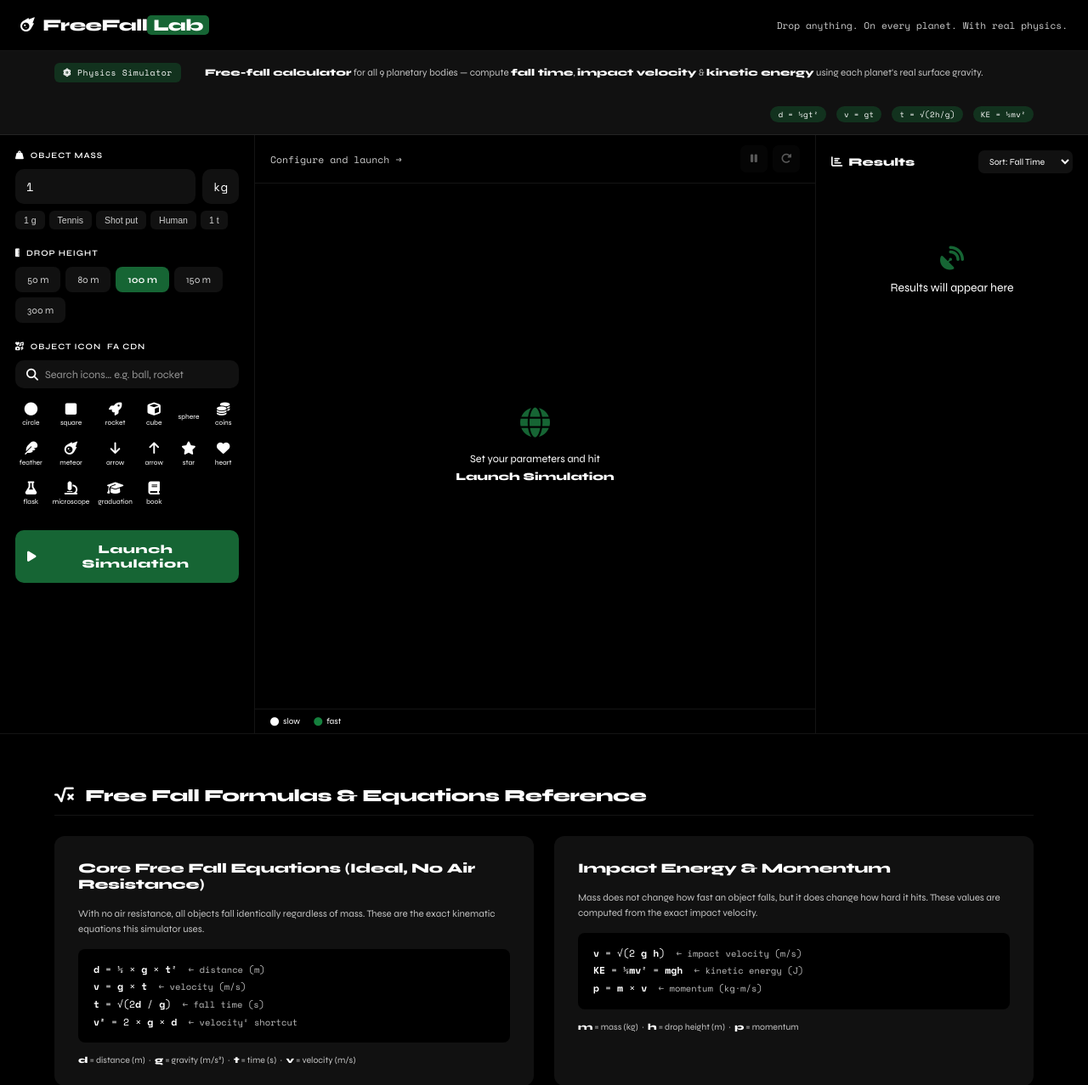
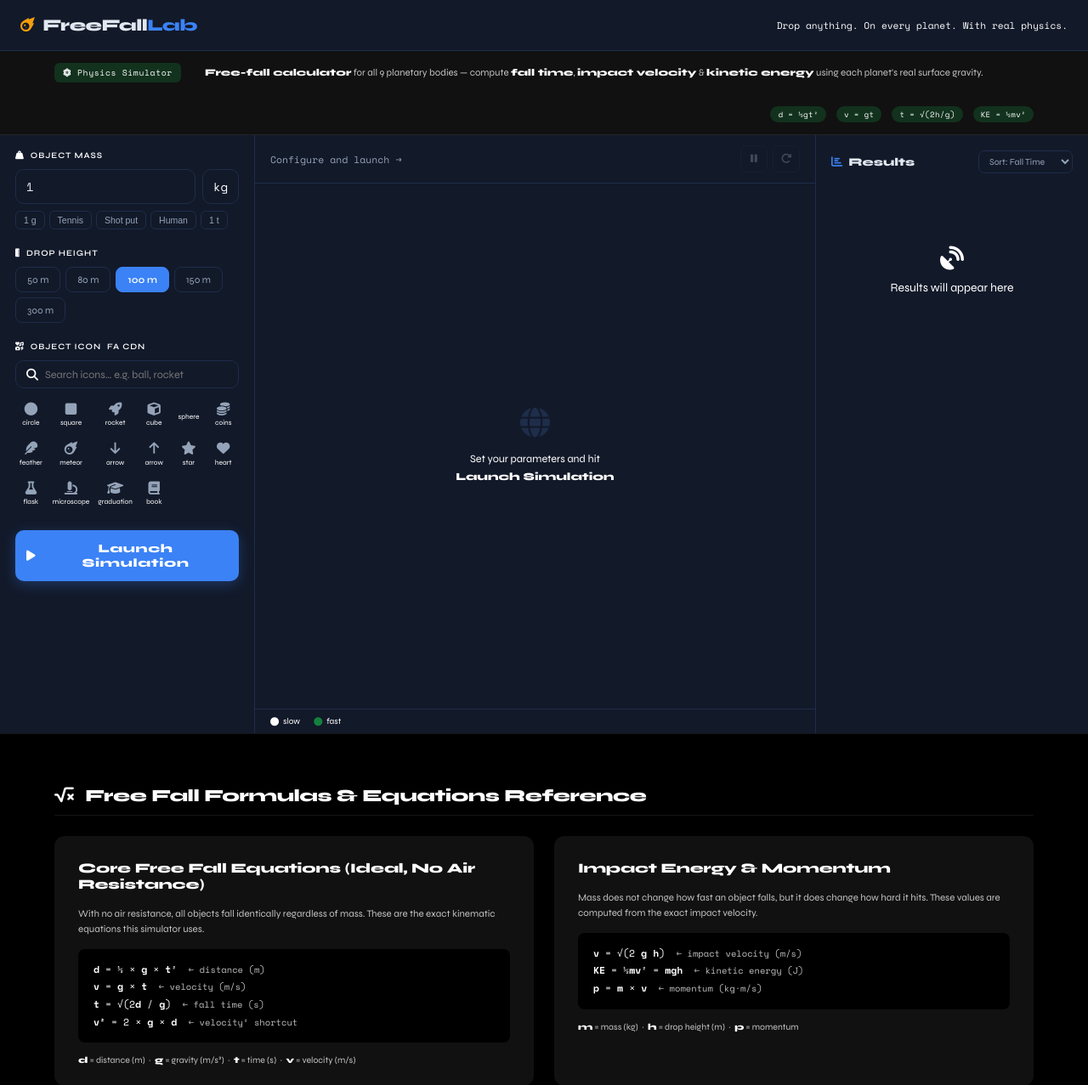
Before and after one commit to Leyaaaan1/FreeFallSimulations, a Flask app: page / in a window 1280 px wide. Shown: the top 1277 px of the page at 85% size. Run offline with Flask 3, Linux system fonts and the light colour scheme.

Commit message:
update the css and sim.js

```diff
--- a/static/css/style.css
+++ b/static/css/style.css
@@ -8,38 +8,35 @@
 }
 
 :root {
-    /* Black surfaces */
-    --bg: #000000;
-    --bg2: #111111;
-    /* inputs, buttons, cards */
-    --bg3: #000000;
-    /* panels */
+    --bg: #080c14;
+    --bg2: #0d1322;
+    --bg3: #121929;
+    --border: #1e2d4a;
+    --primary: #3b82f6;
+    --primary-d: #1d4ed8;
+    --accent: #f59e0b;
+    --accent2: #10b981;
+    --danger: #ef4444;
+    --txt: #e2e8f0;
+    --txt2: #94a3b8;
+    --txt3: #ffffff;
+    --radius: 10px;
+    --shadow: 0 4px 24px rgba(0, 0, 0, .5);
 
-    /* Dark green (only accent) */
-    --primary: #166534;
-    --primary-d: #14532d;
-    --primary-l: #15803d;
-
-    /* Borders: none on rounded elements; faint line only for layout dividers */
-    --border: transparent;
-    --divider: rgba(255, 255, 255, .08);
-
-    /* Kept because sim.js references them */
-    --accent: #ffffff;
-    --accent2: #166534;
-    --danger: #ffffff;
-
-    /* Text: white */
-    --txt: #ffffff;
-    --txt2: rgba(255, 255, 255, .8);
-    --txt3: #ffffff;
-
-    --radius: 10px;
+    --mercury: #a8a8a8;
+    --venus: #ffc649;
+    --earth: #6495ed;
+    --mars: #cd5c5c;
+    --jupiter: #ff8c00;
+    --saturn: #ffd700;
+    --uranus: #40e0d0;
+    --neptune: #1e90ff;
+    --pluto: #8b6355;
 
     font-family: 'Syne', sans-serif;
     font-size: 14px;
     color: var(--txt);
-    background: var(--bg);
+    background: var(--bg3);
 }
 
 /* ── Scrollbar ──────────────────────────────────────────────────────────────── */
@@ -49,25 +46,26 @@
 }
 
 ::-webkit-scrollbar-track {
-    background: var(--bg);
+    background: var(--bg2);
 }
 
 ::-webkit-scrollbar-thumb {
-    background: var(--primary-d);
+    background: var(--border);
     border-radius: 3px;
 }
 
 /* ── Header ─────────────────────────────────────────────────────────────────── */
 header {
-    border-bottom: 1px solid var(--divider);
+    border-bottom: 1px solid var(--border);
     padding: 0 24px;
     height: 60px;
     display: flex;
     align-items: center;
-    background: var(--bg);
+    background: var(--bg3);
     position: sticky;
     top: 0;
     z-index: 50;
+    backdrop-filter: blur(10px);
 }
 
 .header-inner {
@@ -87,21 +85,18 @@ header {
 }
 
 .logo em {
-    color: #fff;
+    color: var(--primary);
     font-style: normal;
-    background: var(--primary);
-    padding: 0 7px;
-    border-radius: 5px;
 }
 
 .logo-icon {
-    color: #fff;
+    color: var(--accent);
     font-size: 1.2rem;
 }
 
 .tagline {
     font-size: .8rem;
-    color: var(--txt2);
+    color: var(--txt3);
     margin-left: auto;
     font-family: 'Space Mono', monospace;
 }
@@ -116,7 +111,7 @@ main {
 
 /* ── Panels ─────────────────────────────────────────────────────────────────── */
 .panel {
-    border-right: 1px solid var(--divider);
+    border-right: 1px solid var(--border);
     overflow-y: auto;
     padding: 18px;
 }
@@ -130,6 +125,7 @@ main {
     display: flex;
     flex-direction: column;
     padding: 0;
+    border-right: 1px solid var(--border);
 }
 
 .panel-results {
@@ -164,27 +161,27 @@ main {
 
 .mass-row input {
     flex: 1;
-    background: var(--bg2);
-    border: 1px solid transparent;
+    background: var(--bg3);
+    border: 1px solid var(--border);
     border-radius: var(--radius);
     padding: 9px 12px;
     color: var(--txt);
     font-family: 'Space Mono', monospace;
     font-size: 1rem;
     outline: none;
-    transition: background .2s;
+    transition: border .2s;
 }
 
 .mass-row input:focus {
-    background: #1a1a1a;
+    border-color: var(--primary);
 }
 
 .unit-badge {
-    background: var(--bg2);
-    border: 1px solid transparent;
+    background: var(--bg3);
+    border: 1px solid var(--border);
     padding: 9px 12px;
     border-radius: var(--radius);
-    color: var(--txt);
+    color: var(--txt3);
     font-family: 'Space Mono', monospace;
 }
 
@@ -195,49 +192,73 @@ main {
 }
 
 .preset-btn {
-    background: var(--bg2);
-    border: 1px solid transparent;
+    background: var(--bg3);
+    border: 1px solid var(--border);
     color: var(--txt2);
     padding: 4px 9px;
     border-radius: 6px;
     cursor: pointer;
     font-size: .75rem;
-    transition: background .15s, color .15s;
+    transition: all .15s;
 }
 
 .preset-btn:hover {
-    background: var(--primary-d);
-    color: #fff;
+    border-color: var(--primary);
+    color: var(--primary);
 }
 
 /* Height buttons */
-.height-btns {
+.height-btns,
+.shape-btns {
     display: flex;
     flex-wrap: wrap;
     gap: 6px;
 }
 
-.height-btn {
-    background: var(--bg2);
-    border: 1px solid transparent;
+.height-btn,
+.shape-btn {
+    background: var(--bg3);
+    border: 1px solid var(--border);
     color: var(--txt2);
     padding: 7px 13px;
     border-radius: 8px;
     cursor: pointer;
     font-family: 'Syne', sans-serif;
     font-size: .82rem;
-    transition: background .15s, color .15s;
+    transition: all .15s;
 }
 
-.height-btn:hover {
-    background: var(--primary-d);
-    color: #fff;
+.height-btn:hover,
+.shape-btn:hover {
+    border-color: var(--primary);
+    color: var(--txt);
 }
 
-.height-btn.active {
+.height-btn.active,
+.shape-btn.active {
     background: var(--primary);
+    border-color: var(--primary);
     color: #fff;
     font-weight: 600;
+}
+
+.shape-btn {
+    display: flex;
+    align-items: center;
+    gap: 6px;
+    width: 100%;
+}
+
+.shape-btn em {
+    margin-left: auto;
+    font-style: normal;
+    font-size: .7rem;
+    color: var(--txt3);
+    font-family: 'Space Mono', monospace;
+}
+
+.shape-btn.active em {
+    color: #bfdbfe;
 }
 
 /* Icon search */
@@ -245,15 +266,15 @@ main {
     display: flex;
     align-items: center;
     gap: 8px;
-    background: var(--bg2);
-    border: 1px solid transparent;
+    background: var(--bg3);
+    border: 1px solid var(--border);
     border-radius: var(--radius);
     padding: 8px 12px;
     margin-bottom: 10px;
 }
 
 .icon-search-row i {
-    color: var(--txt);
+    color: var(--txt3);
 }
 
 .icon-search-row input {
@@ -264,10 +285,6 @@ main {
     outline: none;
     font-family: 'Syne', sans-serif;
     font-size: .9rem;
-}
-
-.icon-search-row input::placeholder {
-    color: rgba(255, 255, 255, .55);
 }
 
 .icon-grid {
@@ -288,22 +305,33 @@ main {
     border-radius: 7px;
     border: 1px solid transparent;
     cursor: pointer;
-    transition: background .15s;
+    transition: all .15s;
     font-size: .6rem;
-    color: var(--txt);
+    color: var(--txt3);
 }
 
 .icon-item i {
     font-size: 1.1rem;
+    color: var(--txt2);
+}
+
+.icon-item:hover {
+    background: var(--bg3);
+    border-color: var(--border);
     color: var(--txt);
 }
 
-.icon-item:hover {
-    background: var(--bg2);
+.icon-item:hover i {
+    color: var(--primary);
 }
 
 .icon-item.selected {
-    background: var(--primary);
+    background: #1e3a5f;
+    border-color: var(--primary);
+}
+
+.icon-item.selected i {
+    color: var(--primary);
 }
 
 .selected-icon-row {
@@ -339,7 +367,7 @@ main {
     width: 100%;
     padding: 13px;
     background: var(--primary);
-    border: 1px solid transparent;
+    border: none;
     border-radius: var(--radius);
     color: #fff;
     font-family: 'Syne', sans-serif;
@@ -347,7 +375,8 @@ main {
     font-weight: 700;
     letter-spacing: .05em;
     cursor: pointer;
-    transition: background .2s;
+    transition: all .2s;
+    box-shadow: 0 4px 16px rgba(59, 130, 246, .3);
     display: flex;
     align-items: center;
     justify-content: center;
@@ -369,8 +403,8 @@ main {
     align-items: center;
     justify-content: space-between;
     padding: 12px 18px;
-    border-bottom: 1px solid var(--divider);
-    background: var(--bg);
+    border-bottom: 1px solid var(--border);
+    background: var(--bg3);
 }
 
 .sim-title {
@@ -385,19 +419,20 @@ main {
 }
 
 .icon-ctrl-btn {
-    background: var(--bg2);
-    border: 1px solid transparent;
-    color: var(--txt);
+    background: var(--bg3);
+    border: 1px solid var(--border);
+    color: var(--txt2);
     width: 32px;
     height: 32px;
     border-radius: 7px;
     cursor: pointer;
-    transition: background .15s;
+    transition: all .15s;
     font-size: .9rem;
 }
 
 .icon-ctrl-btn:hover:not(:disabled) {
-    background: var(--primary-d);
+    border-color: var(--primary);
+    color: var(--primary);
 }
 
 .icon-ctrl-btn:disabled {
@@ -409,7 +444,7 @@ main {
     flex: 1;
     position: relative;
     overflow: hidden;
-    background: var(--bg);
+    background: var(--bg3);
 }
 
 .sim-placeholder {
@@ -420,12 +455,12 @@ main {
     align-items: center;
     justify-content: center;
     gap: 16px;
-    color: var(--txt);
+    color: var(--txt3);
 }
 
 .sim-placeholder i {
     font-size: 2.5rem;
-    color: var(--primary);
+    color: var(--border);
 }
 
 .sim-placeholder p {
@@ -532,10 +568,10 @@ main {
     display: flex;
     gap: 16px;
     padding: 8px 18px;
-    border-top: 1px solid var(--divider);
-    background: var(--bg);
+    border-top: 1px solid var(--border);
+    background: var(--bg3);
     font-size: .72rem;
-    color: var(--txt);
+    color: var(--txt3);
 }
 
 .speed-legend span {
@@ -561,13 +597,13 @@ main {
 }
 
 .results-header h2 i {
-    color: #fff;
+    color: var(--primary);
 }
 
 #sort-select {
-    background: var(--bg2);
-    border: 1px solid transparent;
-    color: var(--txt);
+    background: var(--bg3);
+    border: 1px solid var(--border);
+    color: var(--txt2);
     padding: 5px 8px;
     border-radius: 7px;
     font-family: 'Syne', sans-serif;
@@ -582,25 +618,29 @@ main {
     justify-content: center;
     gap: 12px;
     height: 200px;
-    color: var(--txt);
+    color: var(--txt3);
 }
 
 .results-empty i {
     font-size: 2rem;
-    color: var(--primary);
 }
 
 .result-card {
-    background: var(--bg2);
-    border: 1px solid transparent;
+    background: var(--bg3);
+    border: 1px solid var(--border);
     border-radius: var(--radius);
     padding: 12px 14px;
     margin-bottom: 8px;
+    transition: border-color .2s;
     cursor: default;
 }
 
+.result-card:hover {
+    border-color: var(--border);
+}
+
 .result-card.landed {
-    border: 1px solid var(--primary-l);
+    border-left: 3px solid var(--accent2);
 }
 
 .card-header {
```
Also changed, not shown: other parts of static/css/style.css (+30 -20 lines).
